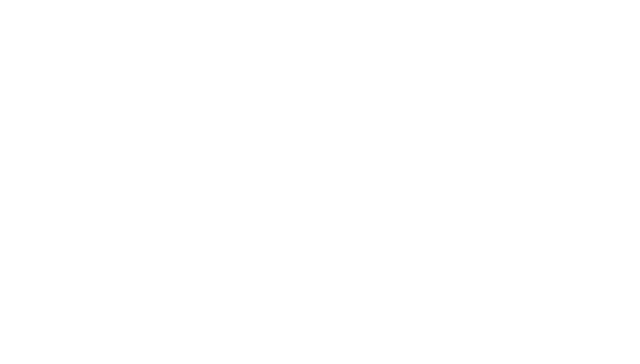
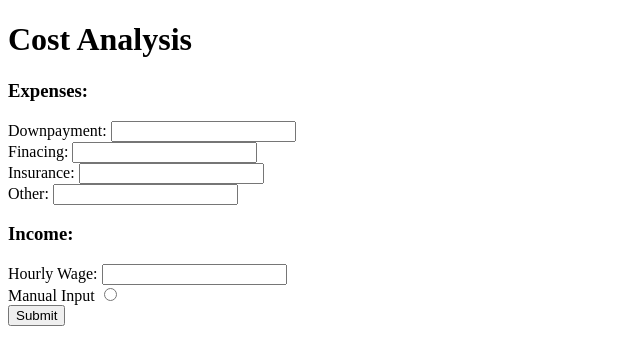
Before and after one commit to cybulskm/costanalysis, a website: page public/index.html in a window 1280 px wide. Shown: the whole page, without its empty margins (0-640 px from the left). Drawn offline with Linux system fonts and the light colour scheme.

Commit message:
just doing plain html now

```diff
--- a/public/index.html
+++ b/public/index.html
@@ -1,10 +1,42 @@
 <!DOCTYPE html>
 <html lang="en">
+
 <head>
     <meta charset="UTF-8">
     <title>Title</title>
 </head>
+
 <body>
+    <h1>Cost Analysis</h1>
+    <div>
+        <div>
+            <h3>Expenses:</h3>
+            <form>
+                <label for="Downpayment">Downpayment:</label>
+                <input name="Downpayment" type="number" />
+                <br />
+                <label for="Finacing">Finacing:</label>
+                <input name="Finacing" type="number" />
+                <br />
+                <label for="Insurance">Insurance:</label>
+                <input name="Insurance" type="number" />
+                <br />
+                <label for="Other">Other:</label>
+                <input name="Other" type="number" />
+        </div>
+        <div>
+            <h3>Income:</h3>
+            <label for="Wage">Hourly Wage:</label>
+            <input name="Wage" />
+            <br />
+            <label for="inputhours">Manual Input</label>
+            <input name="inputhours" type="radio" onclick="manualHours()" />
+            <br />
+            <input type="button" value="Submit" />
+            </form>
+        </div>
+    </div>
 
 </body>
+
 </html>
```
